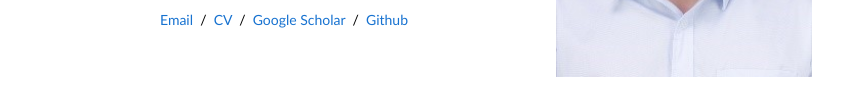
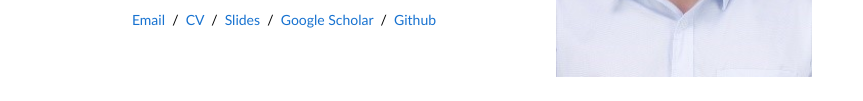
Before and after one commit to wuhaoran111/wuhaoran111.github.io, a plain HTML site: page index.html in a window 1280 px wide. Shown: the part 310-411 px from the top of the page, without its empty margins (208-1071 px from the left). Drawn offline with Linux system fonts and the light colour scheme.

Commit message:
add_slides

```diff
--- a/index.html
+++ b/index.html
@@ -30,6 +30,7 @@
                 <p style="text-align:center">
                   <a href="mailto:wuhr19@mails.tsinghua.edu.cn">Email</a> &nbsp;/&nbsp;
                   <a href="data/haoran-CV.pdf">CV</a> &nbsp;/&nbsp;
+                  <a href="data/interview.pptx">Slides</a> &nbsp;/&nbsp;
                   <a href="https://scholar.google.com/citations?user=5hmsPUYAAAAJ&hl=zh-CN">Google Scholar</a> &nbsp;/&nbsp;
                   <a href="https://github.com/wuhaoran111/">Github</a>
                 </p>
```
Also changed, not shown: 1 other file.
